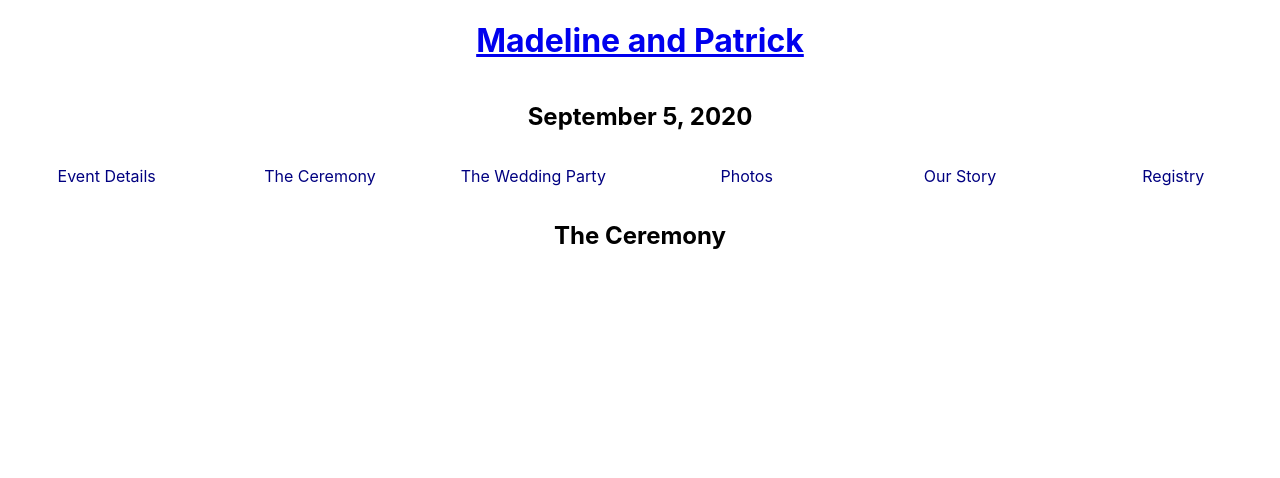
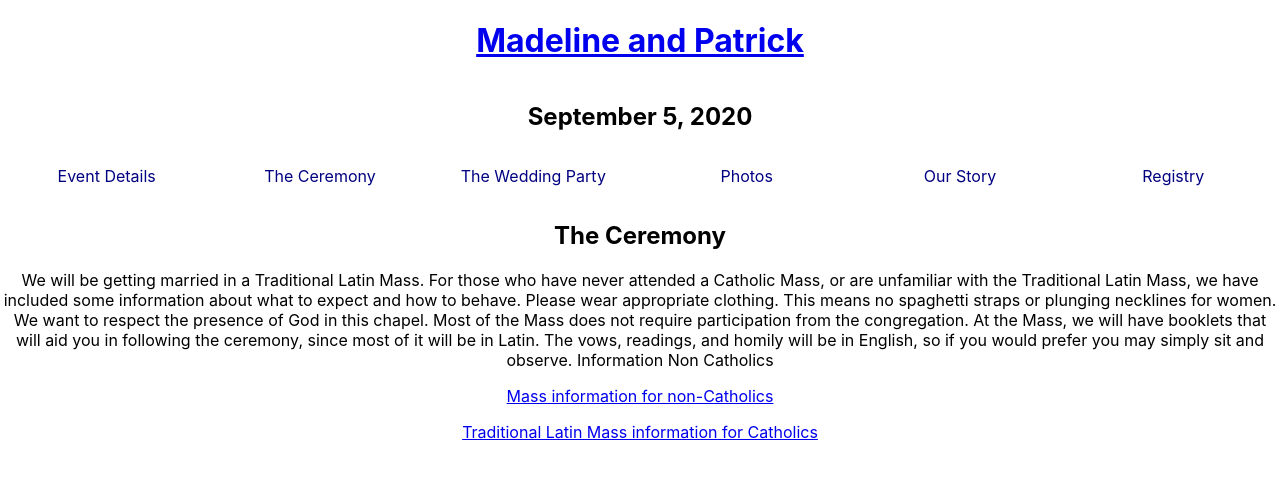
Before and after one commit to patjonstevenson/patandnat2020, a React (Create React App) app in the folder site/: page /ceremony in a window 1280 px wide. Shown: the top 478 px of the page. Built offline with nearby package versions, Linux system fonts and the light colour scheme.

Commit message:
added text to ceremony, added images directory with main image, changed title of page

```diff
--- a/site/package.json
+++ b/site/package.json
@@ -8,8 +8,10 @@
     "@testing-library/user-event": "^7.2.1",
     "axios": "^0.19.0",
     "dotenv": "^8.2.0",
+    "google-maps-react": "^2.0.2",
     "react": "^16.12.0",
     "react-dom": "^16.12.0",
+    "react-google-maps": "^9.4.5",
     "react-router-dom": "^5.1.2",
     "react-scripts": "3.3.0"
   },
--- a/site/public/index.html
+++ b/site/public/index.html
@@ -24,7 +24,7 @@
       work correctly both with client-side routing and a non-root public URL.
       Learn how to configure a non-root public URL by running `npm run build`.
     -->
-    <title>React App</title>
+    <title>Madeline and Patrick 2020</title>
   </head>
   <body>
     <noscript>You need to enable JavaScript to run this app.</noscript>
--- /dev/null
+++ b/site/src/components/NewMap.js
@@ -0,0 +1,24 @@
+import React, { useState, useEffect } from "react";
+import axiosWithGoogleAuth from "../utils/axiosWithGoogleAuth";
+
+const Map = () => {
+  const [GMap, setMap] = useState();
+  useEffect(async () => {
+    try {
+      const result = await axiosWithGoogleAuth.get(
+        'https://maps.googleapis.com/maps/api/directions?origin="2532 Ventura Blvd, Camarillo, CA 93010"&destination="3186 Reservoir Dr, Simi Valley, CA 93065"&travelMode="DRIVING"&avoidHighways=true'
+      );
+      setMap(result);
+    } catch (error) {
+      console.log(`\nERROR fetching map!\n${error}\n`);
+      setMap(<h3>ERROR LOADING MAP SO SORRY</h3>);
+    }
+  }, []);
+  return (
+    <div className="map">
+      <GMap />
+    </div>
+  );
+};
+
+export default Map;
--- a/site/src/pages/Ceremony.js
+++ b/site/src/pages/Ceremony.js
@@ -4,6 +4,28 @@ const Ceremony = () => {
   return (
     <div className="ceremony">
       <h2>The Ceremony</h2>
+      <p>
+        We will be getting married in a Traditional Latin Mass. For those who
+        have never attended a Catholic Mass, or are unfamiliar with the
+        Traditional Latin Mass, we have included some information about what to
+        expect and how to behave. Please wear appropriate clothing. This means
+        no spaghetti straps or plunging necklines for women. We want to respect
+        the presence of God in this chapel. Most of the Mass does not require
+        participation from the congregation. At the Mass, we will have booklets
+        that will aid you in following the ceremony, since most of it will be in
+        Latin. The vows, readings, and homily will be in English, so if you
+        would prefer you may simply sit and observe. Information Non Catholics
+      </p>
+      <p>
+        <a href="https://catholic-link.org/10-things-a-non-catholic-should-know-before-attending-a-catholic-mass/">
+          Mass information for non-Catholics
+        </a>
+      </p>
+      <p>
+        <a href="https://www.learnreligions.com/what-to-know-about-traditional-latin-mass-4068352">
+          Traditional Latin Mass information for Catholics
+        </a>
+      </p>
     </div>
   );
 };
--- a/site/src/pages/EventDetails.js
+++ b/site/src/pages/EventDetails.js
@@ -1,4 +1,5 @@
 import React from "react";
+import Map from "../components/NewMap";
 
 const EventDetails = () => {
   return (
@@ -17,6 +18,8 @@ const EventDetails = () => {
         3186 Reservoir Drive <br />
         Simi Valley, California{" "}
       </p>
+
+      {/* <Map /> */}
     </div>
   );
 };
```
Also changed, not shown: site/src/components/Map.js (+65 -4 lines), 2 other files (tests, documents, lock files or other folders).
